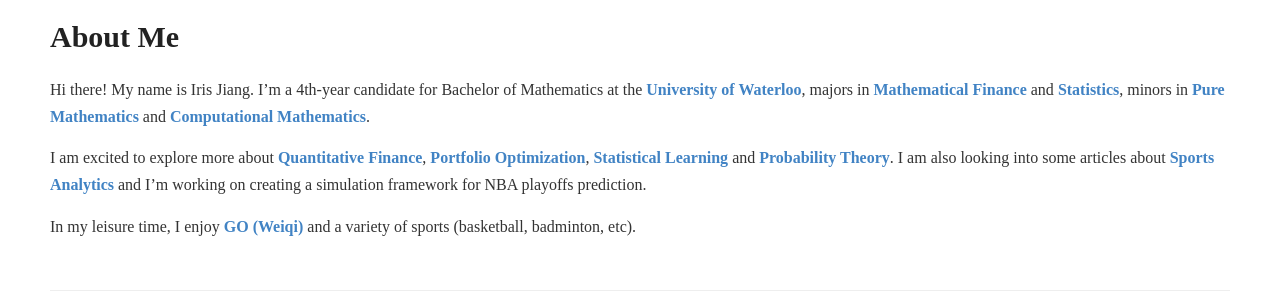
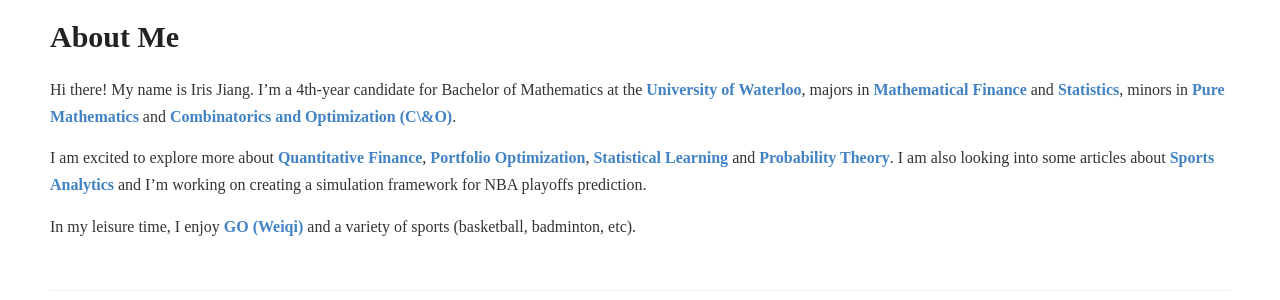
Before and after one commit to my-jiang/my-jiang.github.io, a Jekyll site: the page built from _about/About-Me.md, in a window 1280 px wide. Shown: the part 150-450 px from the top of the page. Built offline with Jekyll 4.4.1, drawn with Linux system fonts in a browser that asks for light colours.

Commit message:
Update About-Me.md

```diff
--- a/_about/About-Me.md
+++ b/_about/About-Me.md
@@ -4,7 +4,7 @@ title: About Me
 permalink: /about-me/
 ---
 
-Hi there! My name is Iris Jiang. I'm  a 4th-year candidate for Bachelor of Mathematics at the [University of Waterloo](https://www.uwaterloo.ca), majors in [Mathematical Finance](https://uwaterloo.ca/math/future-undergraduates/programs/mathematical-finance) and [Statistics](https://uwaterloo.ca/statistics-and-actuarial-science/), minors in [Pure Mathematics](https://uwaterloo.ca/pure-mathematics/) and [Computational Mathematics](https://uwaterloo.ca/computational-mathematics/).
+Hi there! My name is Iris Jiang. I'm  a 4th-year candidate for Bachelor of Mathematics at the [University of Waterloo](https://www.uwaterloo.ca), majors in [Mathematical Finance](https://uwaterloo.ca/math/future-undergraduates/programs/mathematical-finance) and [Statistics](https://uwaterloo.ca/statistics-and-actuarial-science/), minors in [Pure Mathematics](https://uwaterloo.ca/pure-mathematics/) and [Combinatorics and Optimization (C\&O)](https://uwaterloo.ca/combinatorics-and-optimization/).
 
 
 
```
